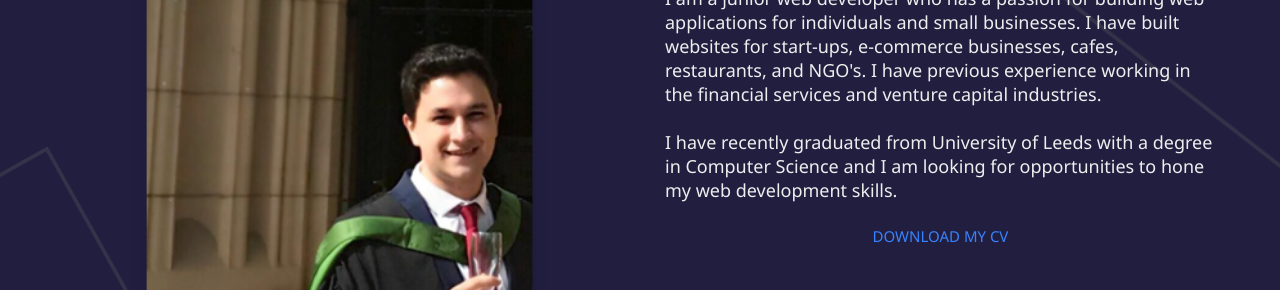
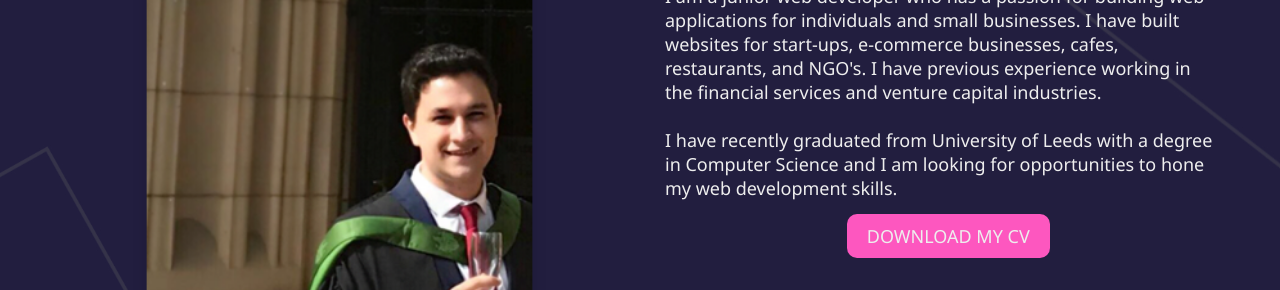
Before and after one commit to maverov/portfolio, a plain HTML site: page index.html in a window 1280 px wide. Shown: the part 1058-1348 px from the top of the page. Drawn offline with nearby package versions, Linux system fonts and the light colour scheme.

Commit message:
Minor typography changes

```diff
--- a/app.js
+++ b/app.js
@@ -27,3 +27,6 @@ $(document).ready(function () {
         once: true
     });
 });
+
+let currentYear = document.getElementById("year");
+currentYear.innerHTML = new Date().getFullYear();
--- a/index.html
+++ b/index.html
@@ -193,7 +193,7 @@
                 </div>
                 <div class="portfolio-description" data-aos="fade-right" data-aos-delay="400">
                     <h6>Project #3</h6>
-                    <h1>Slava za Smet - Band Website</h1>
+                    <h1>CVABA 3A CMET - Band Website</h1>
                     <p>Technologies used: HTML, CSS, JavaScript. Fully responsive.</p>
                     <a href="https://slavazasmet.netlify.com/" class="cta" target="_blank">Go To Project</a>
                 </div>
@@ -255,13 +255,13 @@
         <div class="container">
             <div class="section-heading">
                 <h1>Work Experience</h1>
-                <h6>One step at a time</h6>
+                <h6>Past and current</h6>
             </div>
 
             <div class="timeline negative-margin" data-aos="fade-down" data-aos-delay="300">
                 <ul>
                     <li class="date" data-date="Jun 2019 - Present">
-                        <h1>Bloom Pencils & Hookah Lounge</h1>
+                        <h1>Bloom Pencils &<br>Hookah Lounge</h1>
                         <p>Co-Founder</p>
                     </li>
                     <li class="date" data-date="Oct 2018 - May 2019">
@@ -335,7 +335,8 @@
         <div class="up" id="up">
             <i class="fas fa-chevron-up"></i>
         </div>
-        <p>&copy; 2019 Hristiyan Maverov</p>
+        <p>&copy; <span id="year"></span> Hristiyan Maverov</p>
+
     </footer>
 
     <!-- jQuery v3.3.1 -->
--- a/main.css
+++ b/main.css
@@ -299,7 +299,7 @@ li {
     -webkit-text-fill-color: transparent; */
 }
 
-.about-me .cta {
+/* .about-me .cta {
     display: block;
     font-size: 1.5rem;
     text-transform: uppercase;
@@ -310,7 +310,41 @@ li {
 
 .about-me .cta:hover {
     color: #2f67cd;
+} */
+
+.about-me .cta {
+    position: relative;
+    background-color: #fd57bf;
+    color: #eee;
+    padding: 1rem 2rem;
+    border-radius: 1rem;
+    cursor: pointer;
+    transition: background-color 650ms;
+    left: 33%;
+    transform: translateX(-50%);
+    margin-top: 2rem;
+    text-transform: uppercase;
 }
+
+.about-me .cta:hover {
+    color: #221e3f;
+    background-color: #ffe838;
+}
+
+/* input[type="submit"] {
+    width: initial;
+    background-color: #fd57bf;
+    color: #eee;
+    padding: 1rem 2rem;
+    border-radius: .8rem;
+    cursor: pointer;
+    transition: background-color 650ms;
+}
+
+input[type="submit"]:hover {
+    color: #221e3f;
+    background-color: #ffe838;
+} */
 /*End about*/
 
 /*Start services*/
```
